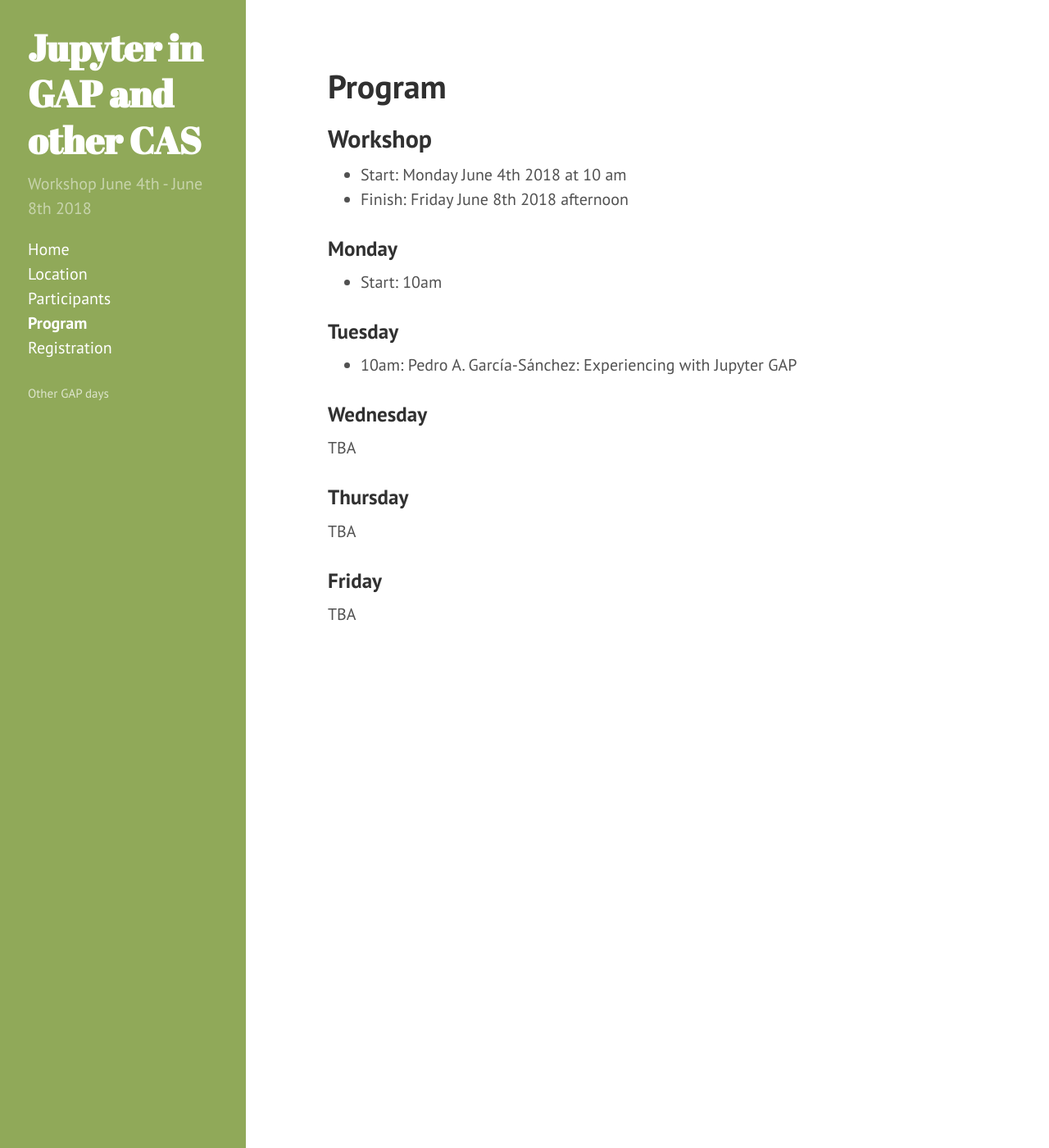
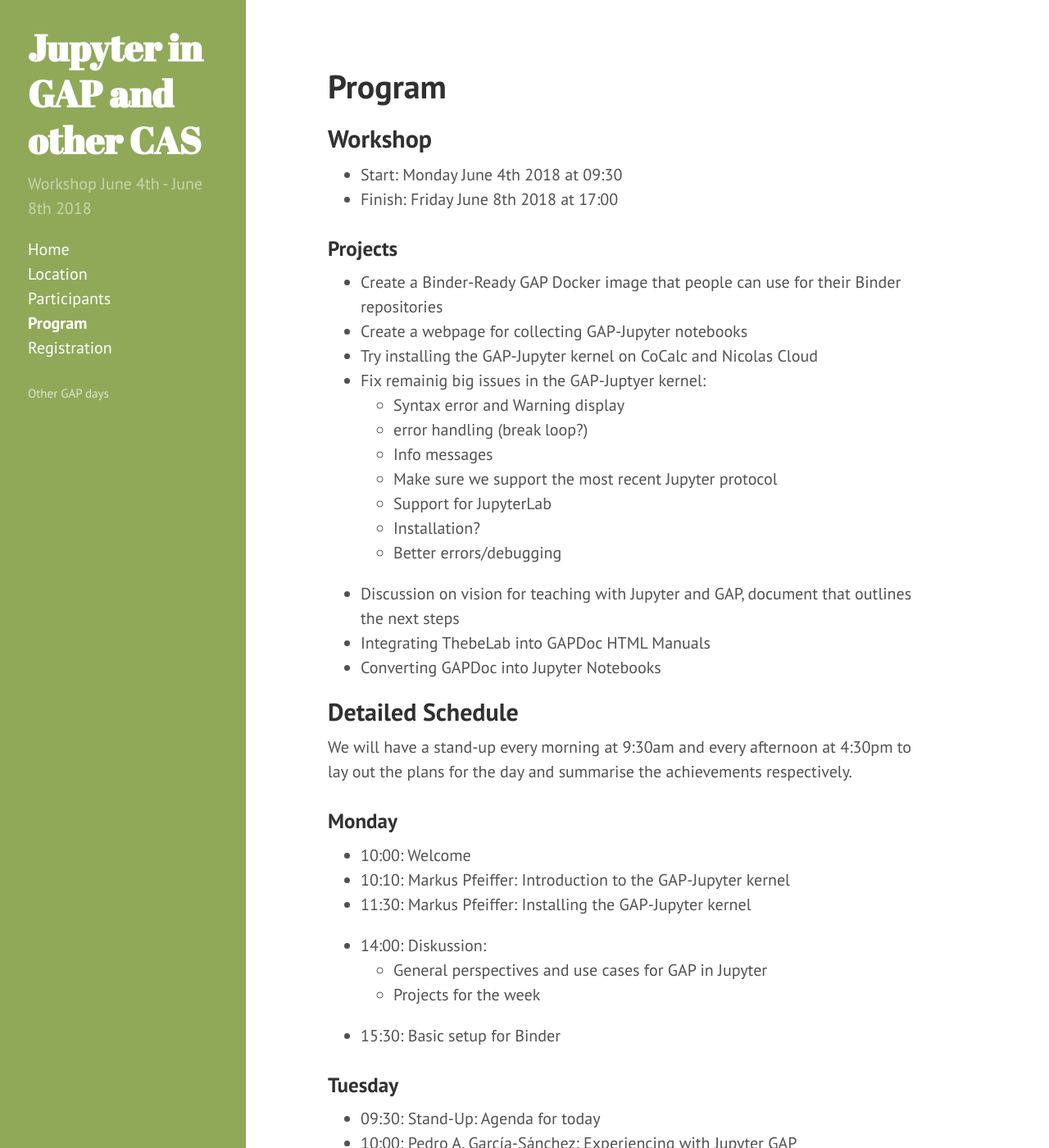
Before and after one commit to gapdays/gap-jupyter-days2018, a Jekyll site: the page built from program.md, in a window 1280 px wide and 1400 px high. Shown: the whole window at 82% size. Built offline with Jekyll 4.4.1, drawn with Linux system fonts in a browser that asks for light colours; some of the changed text lies outside the part shown.

Commit message:
Detailed Program

```diff
--- a/program.md
+++ b/program.md
@@ -5,25 +5,61 @@ title: Program
 
 
 ## Workshop
-* Start: Monday June 4th 2018 at 10 am
-* Finish: Friday June 8th 2018 afternoon
+* Start: Monday June 4th 2018 at 09:30
+* Finish: Friday June 8th 2018 at 17:00
+
+### Projects
+
+* Create a Binder-Ready GAP Docker image that people can use for their Binder repositories
+* Create a webpage for collecting GAP-Jupyter notebooks
+* Try installing the GAP-Jupyter kernel on CoCalc and Nicolas Cloud
+* Fix remainig big issues in the GAP-Juptyer kernel:
+    * Syntax error and Warning display
+    * error handling (break loop?)
+    * Info messages
+    * Make sure we support the most recent Jupyter protocol
+    * Support for JupyterLab
+    * Installation?
+    * Better errors/debugging
+* Discussion on vision for teaching with Jupyter and GAP, document that outlines the next steps
+* Integrating ThebeLab into GAPDoc HTML Manuals
+* Converting GAPDoc into Jupyter Notebooks
+
+## Detailed Schedule
+
+We will have a stand-up every morning at 9:30am and every afternoon at 4:30pm to lay out
+the plans for the day and summarise the achievements respectively.
 
 ### Monday
 
-* Start: 10am
+* 10:00: Welcome
+* 10:10: Markus Pfeiffer: Introduction to the GAP-Jupyter kernel
+* 11:30: Markus Pfeiffer: Installing the GAP-Jupyter kernel
+
+* 14:00: Diskussion:
+    * General perspectives and use cases for GAP in Jupyter
+    * Projects for the week
+* 15:30: Basic setup for Binder
 
 ### Tuesday
 
-* 10am: Pedro A. García-Sánchez: Experiencing with Jupyter GAP
+* 09:30: Stand-Up: Agenda for today
+* 10:00: Pedro A. García-Sánchez: Experiencing with Jupyter GAP
+* 16:30: Stand-Up: todays results
 
 ### Wednesday
 
-TBA
+* 09:30: Stand-Up: Agenda for today
+* 16:30: Stand-Up: todays results
+* 18:00: Workshop dinner (Venue TBA)
 
 ### Thursday
 
-TBA
+* 09:30: Stand-Up: Agenda for today
+* 16:30: Stand-Up: todays results
 
 ### Friday
 
-TBA
+* 09:30: Stand-Up: Agenda for today
+* 16:30: Stand-Up: todays results
+* 17:00: Pub
```
